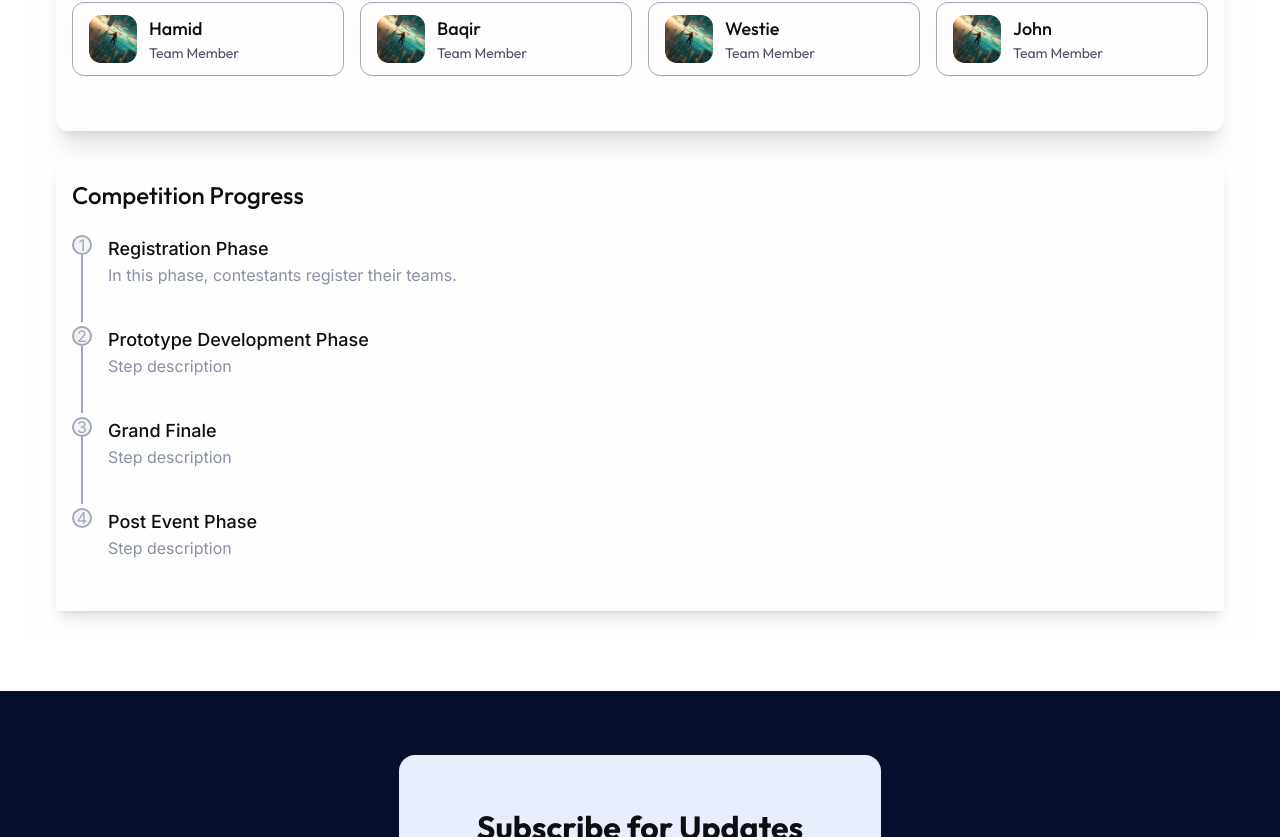
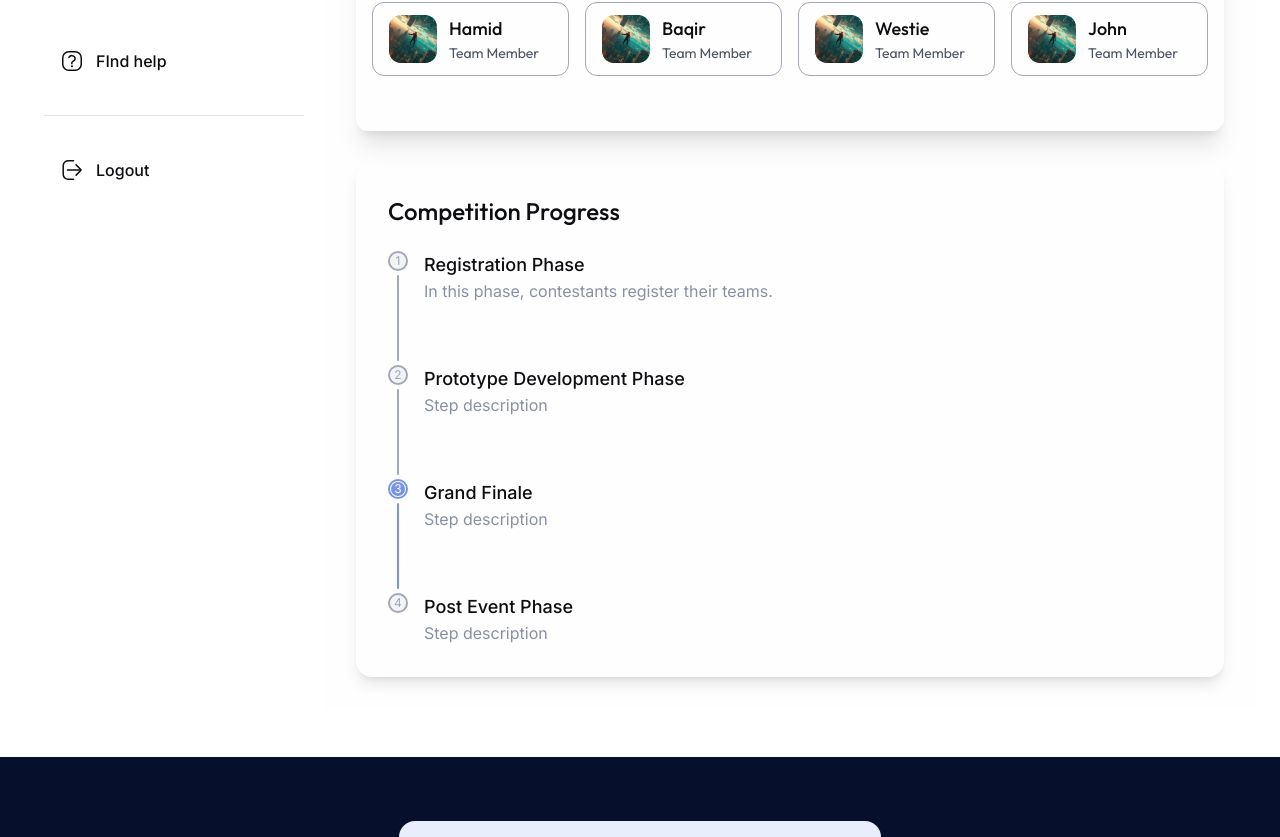
Before and after one commit to itsabubakar/project-genius-front-end, a Next.js app: page /dashboard in a window 1280 px wide. Shown: the part 463-1300 px from the top of the page. Built offline with nearby package versions, Linux system fonts and the light colour scheme.

Commit message:
competition progress design

```diff
--- a/app/dashboard/components/progress.js
+++ b/app/dashboard/components/progress.js
@@ -4,7 +4,7 @@ import tick from "../../../public/icons/tick.svg"
 import { set } from "zod"
 import Image from "next/image"
 
-function Progress({id, title, description, active, isLast, classname}) {
+function Progress({id, title, description, active, isNext, isLast, classname}) {
     const [schedule, setDeadline] = useState(true)
 
     useEffect(() => {
@@ -13,21 +13,27 @@ function Progress({id, title, description, active, isLast, classname}) {
         setDeadline(currentDate > scheduled)
     },[active])
     return (
-        <div className="flex gap-4 inter h-[87px]">
-            <div className="flex flex-col items-center">
+        <div className="flex gap-4 inter h-fit">
+            <div className="flex flex-col gap-1 items-center">
 
                 {schedule ? (
-                    <div className="bg-primary rounded-full">
+                    <div className="bg-primary rounded-full w-5 h-[20px] flex justify-center items-center ">
                         <Image src={tick} alt="tick" />
                     </div>
 
+                    ) : isNext ? (
+                            <div className="rounded-full w-5 h-5 flex justify-center items-center text-white border-2 border-primary_light ">
+                                <div className="w-[14px] font-normal h-[14px] text-xs flex justify-center items-center bg-primary_light rounded-full">
+                                    {id}
+                                </div>
+                            </div>
                     ) : (
-                        <div className="rounded-full w-5 h-5 flex justify-center items-center text-greyscale_border bg-greyscale_surface_subtle border-2 border-greyscale_border">{id}</div>
+                        <div className="rounded-full w-5 h-5 text-xs flex justify-center items-center text-greyscale_border bg-greyscale_surface_subtle border-2 border-greyscale_border">{id}</div>
                     )
                 }
 
                 {!isLast &&
-                    <div className={`w-[2px] h-full ${schedule ? 'bg-primary' : 'bg-greyscale_border' }`}></div>
+                    <div className={`w-[2px] h-[86px] rounded-full ${schedule ? 'bg-primary' : isNext ? "bg-primary_light" : 'bg-greyscale_border' }`}></div>
                 }
             </div>
 
--- a/app/dashboard/layout.js
+++ b/app/dashboard/layout.js
@@ -8,10 +8,11 @@ import Image from "next/image";
 import Logo from "../ui/logo";
 import photo from "../../public/profile_image.png";
 import UserCard from "./components/userCard";
+
 const Layout = ({ children }) =>
     <div className="flex px-6 min-h-screen py-2">
       {/* Sidebar  *** side bar is kept hidden for the meantime */}
-      <aside className=" inter px-4 lg:px-5 hidden py-8 flex-col gap-6 w-full md:relative fixed font-medium h-screen md:w-[260px] lg:w-[300px] bg-white">
+      <aside className=" inter px-4 lg:px-5 flex py-8 flex-col gap-6 w-full md:relative fixed font-medium h-screen md:w-[260px] lg:w-[300px] bg-white">
         <Logo
           classname={"hidden md:flex text-2xl font-extrabold cursor-pointer"}
         />
--- a/app/dashboard/page.js
+++ b/app/dashboard/page.js
@@ -3,6 +3,8 @@ import UserCard from "./components/userCard";
 import photo from "../../public/profile_image.png";
 import Progress from "./components/progress";
 import progressData from "../data/progressData";
+
+const currentStep = 1;
 const Dashboard = () =>
         <div className="px-3 py-6 md:px-6 lg:p-8 bg-greyscale_background_light flex flex-col gap-6 lg:gap-8">
             <div className="flex flex-col gap-1">
@@ -52,7 +54,7 @@ const Dashboard = () =>
                 </div>
             </section>
 
-            <section className="p-4 flex flex-col gap-6 w-full shadow-lg">
+            <section className="p-8 rounded-2xl flex flex-col gap-6 w-full shadow-lg">
                 <h1 className="text-2xl font-medium text-greyscale_title">Competition Progress</h1>
                 <div className="flex flex-col gap-1">
                     {progressData.map((progress, index) => (
@@ -63,6 +65,7 @@ const Dashboard = () =>
                             description={progress.description}
                             active={progress.date}
                             isLast={index === progressData.length - 1}
+                            isNext={index === currentStep + 1}
                         />
                     ))}
                 </div>
--- a/tailwind.config.js
+++ b/tailwind.config.js
@@ -13,6 +13,7 @@ module.exports = {
         primary_pressed: "#123082",
         Primary_border_dark: "#123082",
         primary_subtle: "#E9EEFC",
+        primary_light: "#7494EC",
         primary_dark: "#06102D",
         primary_label_dark: '#06102D',
 
```
